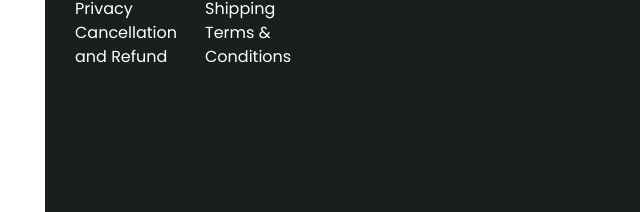
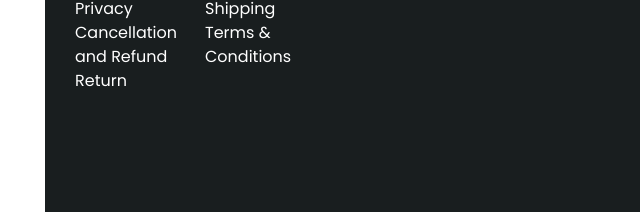
Before and after one commit to smartlifeproducts/smartlifeproducts.github.io, a plain HTML site: page about.html in a window 1280 px wide. Shown: the part 969-1181 px from the top of the page, 0-640 px from the left. Drawn offline with Linux system fonts and the light colour scheme; some packages are replaced by stand-ins of ours; a script that the page names is missing.

Commit message:
Update about.html

```diff
--- a/about.html
+++ b/about.html
@@ -162,6 +162,7 @@
 				<a class="" href="shipping.html">Shipping</a>
 				<a class="" href="refund.html">Cancellation and Refund</a>
 				<a class="" href="terms.html">Terms & Conditions</a>
+		      <a class="" href="return.html">Return</a>
               </div>
             </div>
           </div>
```
